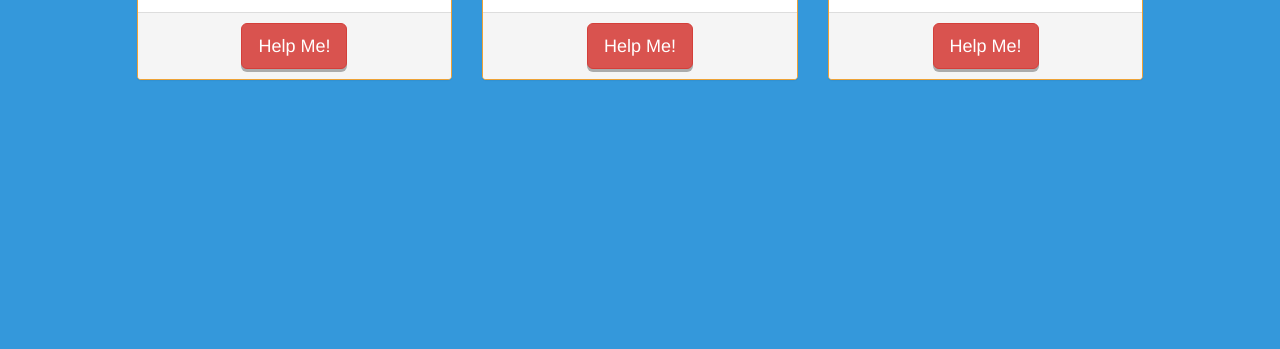
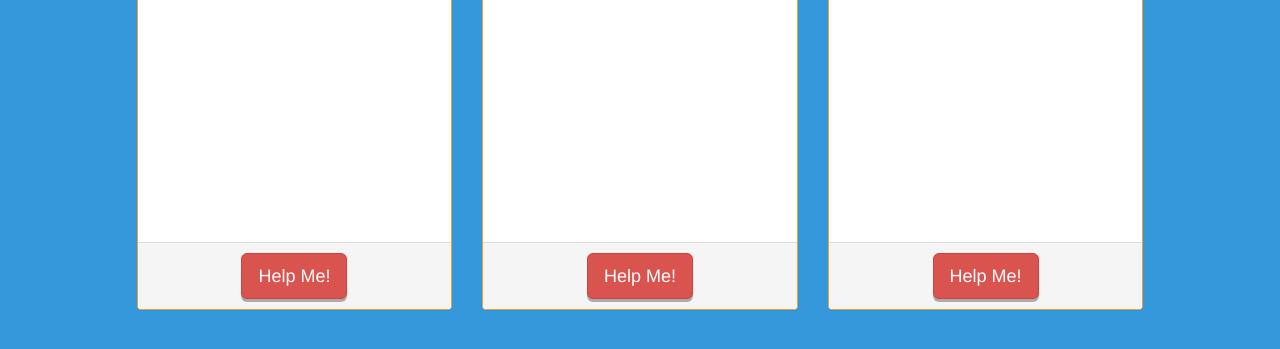
Before and after one commit to dgolman/petproject, a website: page app/index.html in a window 1280 px wide. Shown: the part 535-884 px from the top of the page. Drawn offline with nearby package versions, Linux system fonts and the light colour scheme; some packages are replaced by stand-ins of ours; files that its build step writes are made by us from their sources.

Commit message:
made panels longer

```diff
--- a/app/index.html
+++ b/app/index.html
@@ -16,13 +16,13 @@
     <link rel="stylesheet" href="styles/button3d.css">
     <!-- endbuild -->
   </head>
-  <body ng-app="petsApp" style="height:929px">
+  <body ng-app="petsApp" style="background-color:#3498db;height:100%">
     <!--[if lt IE 7]>
       <p class="browsehappy">You are using an <strong>outdated</strong> browser. Please <a href="http://browsehappy.com/">upgrade your browser</a> to improve your experience.</p>
     <![endif]-->
 
     <!-- Add your site or application content here -->
-    <div class="" style="background-color:#3498db;height:100%">
+    <div class="" style="">
 <!--       <div class="header">
         <ul class="nav nav-pills pull-right">
           <li class="active"><a ng-href="#">Home</a></li>
--- a/app/styles/main.css
+++ b/app/styles/main.css
@@ -106,6 +106,10 @@ body {
   background-color: #f0ad4e;
 }
 
+.panel-custom > .panel-body {
+  height: 400px;
+}
+
 .panel-title {
   font-size: 30px;
   font-weight: 700;
```
Also changed, not shown: .tmp/styles/main.css.
